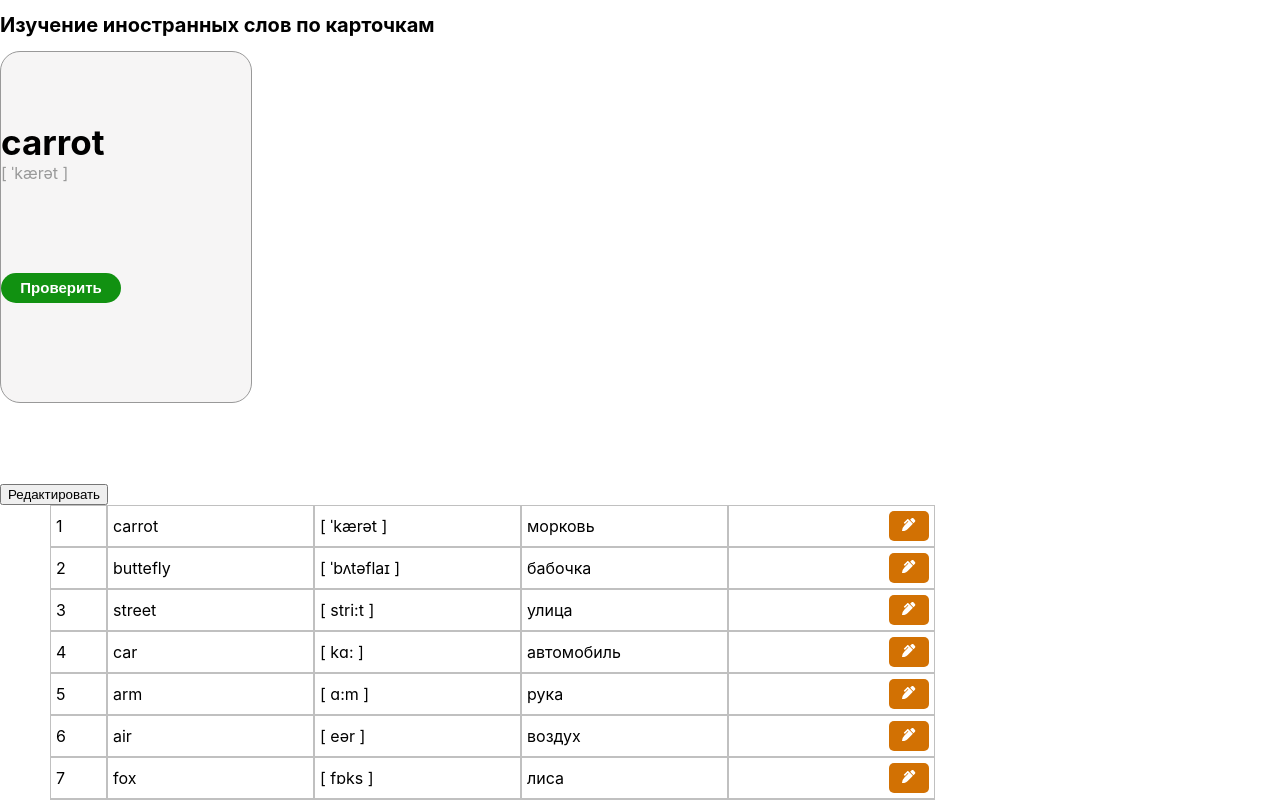
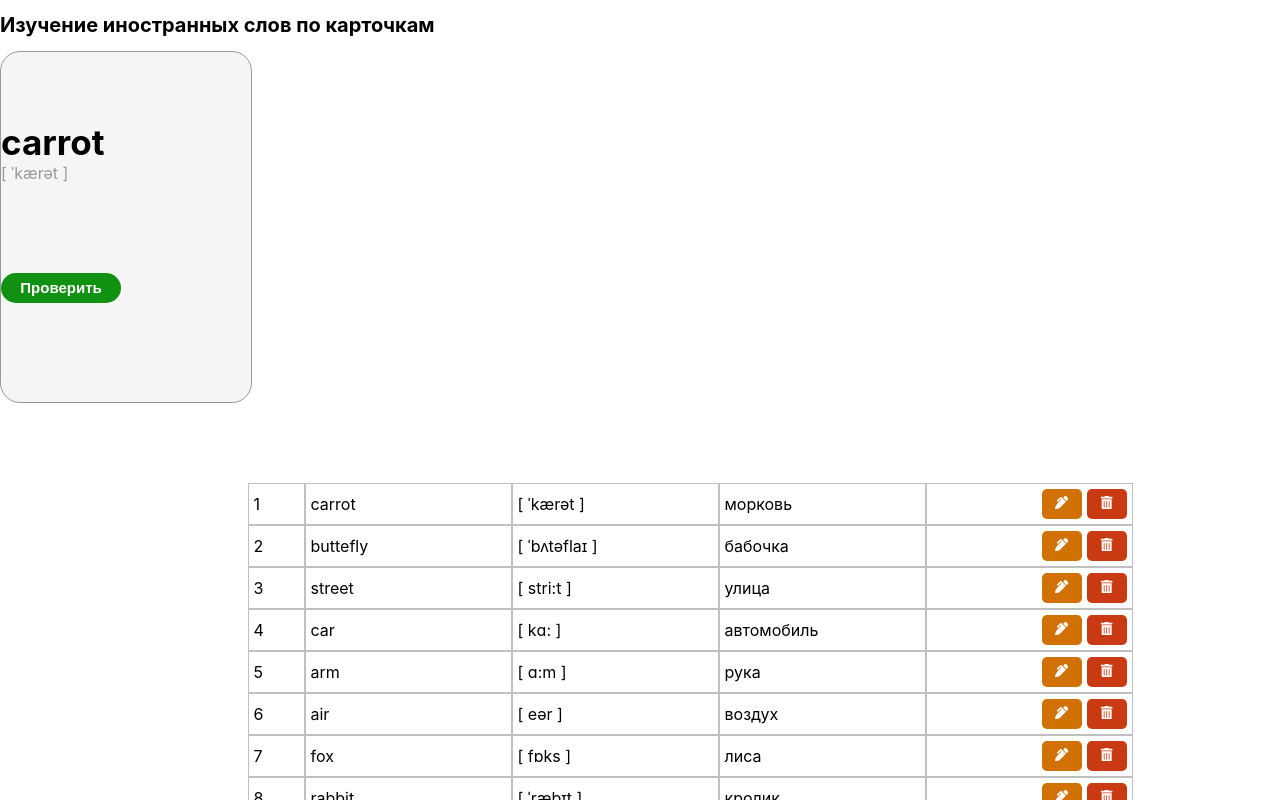
Before and after one commit to anniesvet/React-App, a React app in the folder react-project/: page / in a window 1280 px wide. Shown: the top 800 px of the page. Built offline with nearby package versions, Linux system fonts and the light colour scheme.

Commit message:
addchanges

```diff
--- a/react-project/src/App.js
+++ b/react-project/src/App.js
@@ -3,13 +3,14 @@ import styles from './App.css';
 import StudyCard from './components/StudyCard';
 import Header from './components/Header';
 import WordInfo from "./components/WordInfo"
+import Content from "./components/Content"
 
 function App() {
   return (
     <div className={styles.App}>
       <Header />
       <StudyCard />
-      <WordInfo />
+      <Content />
     </div>
   );
 }
--- a/react-project/src/assets/styles/ReadList.module.css
+++ b/react-project/src/assets/styles/ReadList.module.css
@@ -35,3 +35,40 @@
     height: 40px;
     border: 0.5px solid rgb(192, 192, 192);
 }
+
+.wrapper {
+    display: flex;
+    justify-content: center;
+}
+
+.btn_edit {
+    margin-left: 5px;
+    width: 40px;
+    height: 30px;
+    background-color: rgb(210, 113, 3);
+    color: white;
+    border: none;
+    border-radius: 5px;
+    cursor: pointer;
+}
+
+
+.btn_edit:hover {
+    background-color: rgb(202, 128, 44);
+}
+
+.btn_delete {
+    margin-left: 5px;
+    width: 40px;
+    height: 30px;
+    background-color: rgb(202, 58, 18);
+    color: white;
+    border: none;
+    border-radius: 5px;
+    cursor: pointer;
+}
+
+
+.btn_delete:hover {
+    background-color: rgb(202, 78, 44);
+}
--- /dev/null
+++ b/react-project/src/components/Content.jsx
@@ -0,0 +1,22 @@
+import {React, useState} from "react";
+import ReadListStyles from '../assets/styles/ReadList.module.css';
+import EditReadList from "./EditReadList";
+import WordInfo from "./WordInfo";
+
+function ReadList () {
+
+    const [edit, setEdit] = useState(<WordInfo />)
+
+    const handleChange = () => {
+        setEdit(<EditReadList></EditReadList>)
+    }
+
+
+    return (
+        <div className={ReadListStyles.wrapper} onClick={handleChange}>
+            {edit}
+        </div>
+    )
+}
+
+export default ReadList
--- a/react-project/src/components/DeleteEditButtons.jsx
+++ /dev/null
@@ -1,19 +0,0 @@
-import React from "react";
-import { useState } from "react";
-import DeleteEditBtnStyles from '../assets/styles/DeleteEditBtn.module.css';
-import { FaPenAlt } from 'react-icons/fa';
-import { FaTrashAlt } from 'react-icons/fa';
-
-
-
-function Buttons () {
-
-    return (
-    <div className={DeleteEditBtnStyles.wrapper}>
-        <button className={DeleteEditBtnStyles.btn_edit}><FaPenAlt /></button>
-        {/* <button className={DeleteEditBtnStyles.btn_delete}><FaTrashAlt /></button> */}
-    </div>
-    )
-}
-
-export default Buttons
--- a/react-project/src/components/EditReadList.jsx
+++ b/react-project/src/components/EditReadList.jsx
@@ -1,7 +1,7 @@
 import React from "react";
 import ReadListStyles from '../assets/styles/ReadList.module.css';
-import Buttons from './DeleteEditButtons';
 import SaveButton from "./SaveButton";
+
 
 function EditReadList (props) {
     return (
@@ -10,7 +10,7 @@ function EditReadList (props) {
             <div className={ReadListStyles.word}><input type="text"></input></div>
             <div className={ReadListStyles.word}><input type="text"></input></div>
             <div className={ReadListStyles.word}><input type="text"></input></div>
-            <div className={ReadListStyles.edit}><SaveButton /><Buttons /></div>
+            <div className={ReadListStyles.edit}><SaveButton /></div>
         </div>
     )
 }
--- a/react-project/src/components/ReadList.jsx
+++ b/react-project/src/components/ReadList.jsx
@@ -1,6 +1,8 @@
-import {React} from "react";
+import {React, useState} from "react";
 import ReadListStyles from '../assets/styles/ReadList.module.css';
-import Buttons from './DeleteEditButtons';
+import { FaPenAlt } from 'react-icons/fa';
+import { FaTrashAlt } from 'react-icons/fa';
+import EditReadList from "./EditReadList";
 
 function ReadList (props) {
 
@@ -10,7 +12,10 @@ function ReadList (props) {
             <div className={ReadListStyles.word}>{props.english}</div>
             <div className={ReadListStyles.word}>{props.transcription}</div>
             <div className={ReadListStyles.word}>{props.russian}</div>
-            <div className={ReadListStyles.edit}><Buttons /></div>
+            <div className={ReadListStyles.edit}>
+            <button className={ReadListStyles.btn_edit}><FaPenAlt /></button>
+            <button className={ReadListStyles.btn_delete}><FaTrashAlt /></button>
+            </div>
         </div>
     )
 }
--- a/react-project/src/components/StudyCard.jsx
+++ b/react-project/src/components/StudyCard.jsx
@@ -4,7 +4,7 @@ import CardButton from "../components/CardButton"
 import Translate from "../components/Translate"
 
 function StudyCard () {
-    const [button, clickButton] = useState(<CardButton / >);
+    const [button, clickButton] = useState(<CardButton/>);
 
     const handleClick = () => {
         clickButton(<Translate />)
--- a/react-project/src/components/WordInfo.jsx
+++ b/react-project/src/components/WordInfo.jsx
@@ -1,11 +1,9 @@
 import React from "react";
-import { useState } from "react";
-import Buttons from "./DeleteEditButtons";
 import EditReadList from "./EditReadList";
 import ReadList from "./ReadList";
 
 let words = [
-    {id:1, english:"carrot",transcription:"[ ˈkærət ]",russian:"морковь", isEdit:true},
+    {id:1, english:"carrot",transcription:"[ ˈkærət ]",russian:"морковь", isEdit:false},
     {id:2, english:"buttefly",transcription:"[ ˈbʌtəflaɪ ]",russian:"бабочка", isEdit:false},
     {id:3, english:"street", transcription:"[ stri:t ]", russian:"улица", isEdit:false},
     {id:4,english:"car",transcription:"[ kɑ: ]",russian:"автомобиль", isEdit:false},
@@ -26,19 +24,12 @@ let words = [
 
 function WordInfo () {
 
-    const [edit, setEdit] = useState(false)
-
-    const handleEditState = () => {
-        setEdit(true)
-        console.log("Я нажата")
-    }
-
     return (
         <div>
-        <button onClick={handleEditState}>Редактировать</button>
+
         {
         words.map((word) => (
-            edit ? <EditReadList /> : <ReadList id={word.id} english={word.english} transcription={word.transcription} russian={word.russian}></ReadList>
+            <ReadList id={word.id} english={word.english} transcription={word.transcription} russian={word.russian} />
         ))}
         </div>
     )
```
